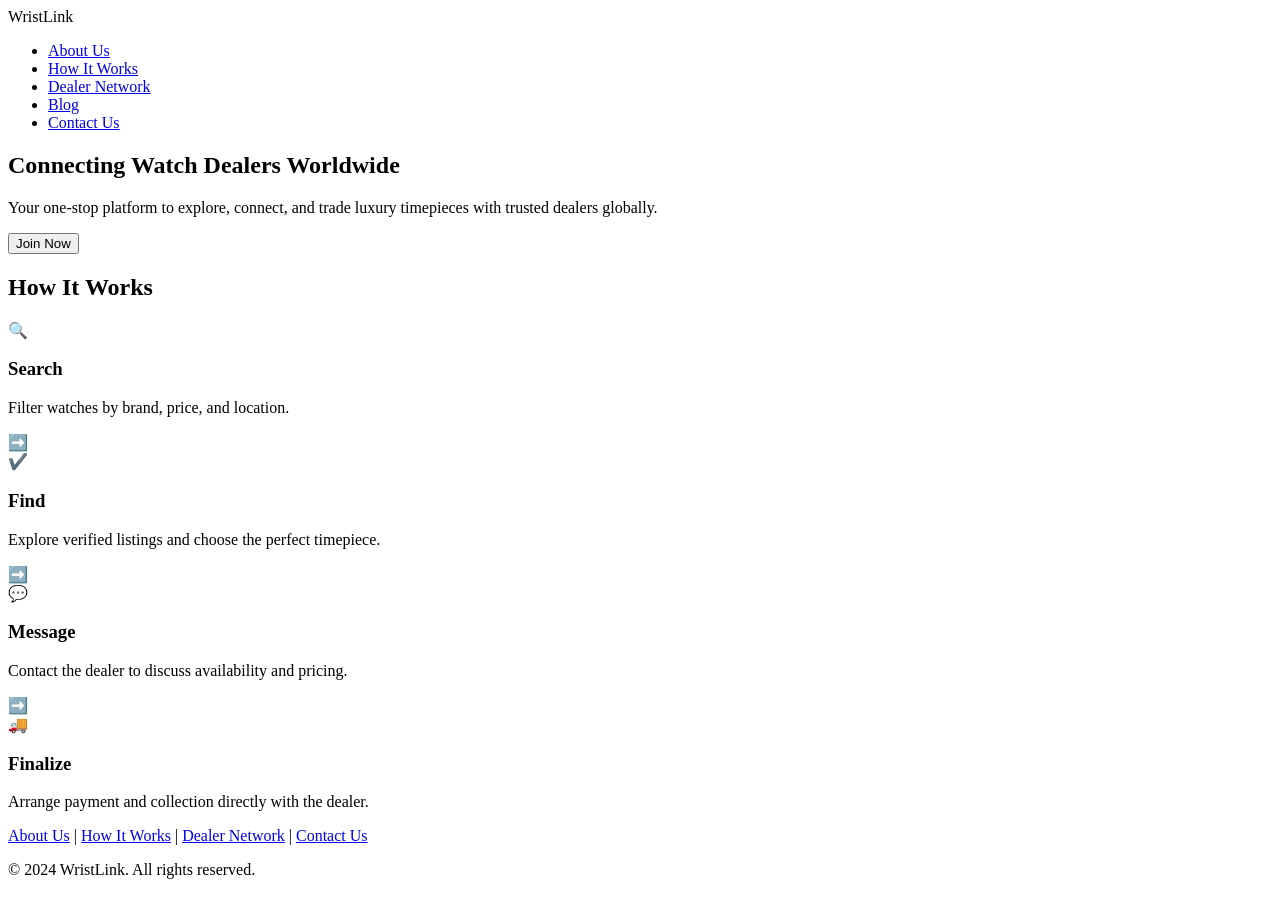
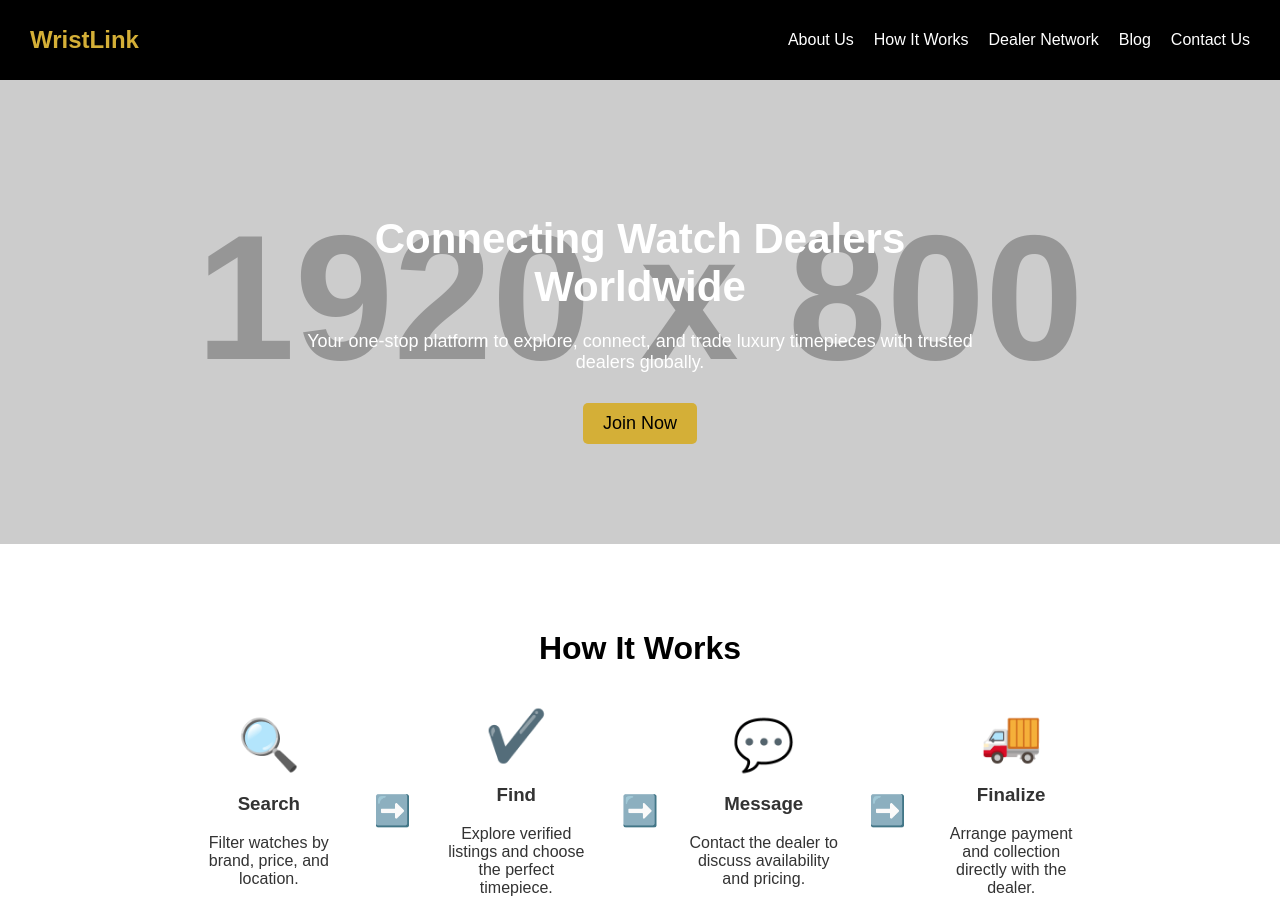
Before and after one commit to yassinbassit/WristLink, a plain HTML site: page docs/index.html in a window 1280 px wide. Shown: the top 916 px of the page. Before the commit the page ends 895 px from the top, so only its background shows below. Drawn offline with Linux system fonts and the light colour scheme; files that its build step writes are made by us from their sources; placeholder pictures from the web are drawn by us.

Commit message:
Update index.html

```diff
--- a/docs/index.html
+++ b/docs/index.html
@@ -5,7 +5,7 @@
     <meta charset="UTF-8">
     <meta name="viewport" content="width=device-width, initial-scale=1.0">
     <title>WristLink - Connecting Watch Dealers Worldwide</title>
-    <link rel="stylesheet" href="styles.css">
+    <link rel="stylesheet" href="./docs/proper_styles.css">
 </head>
 <body>
     <!-- Navigation Bar -->
```
